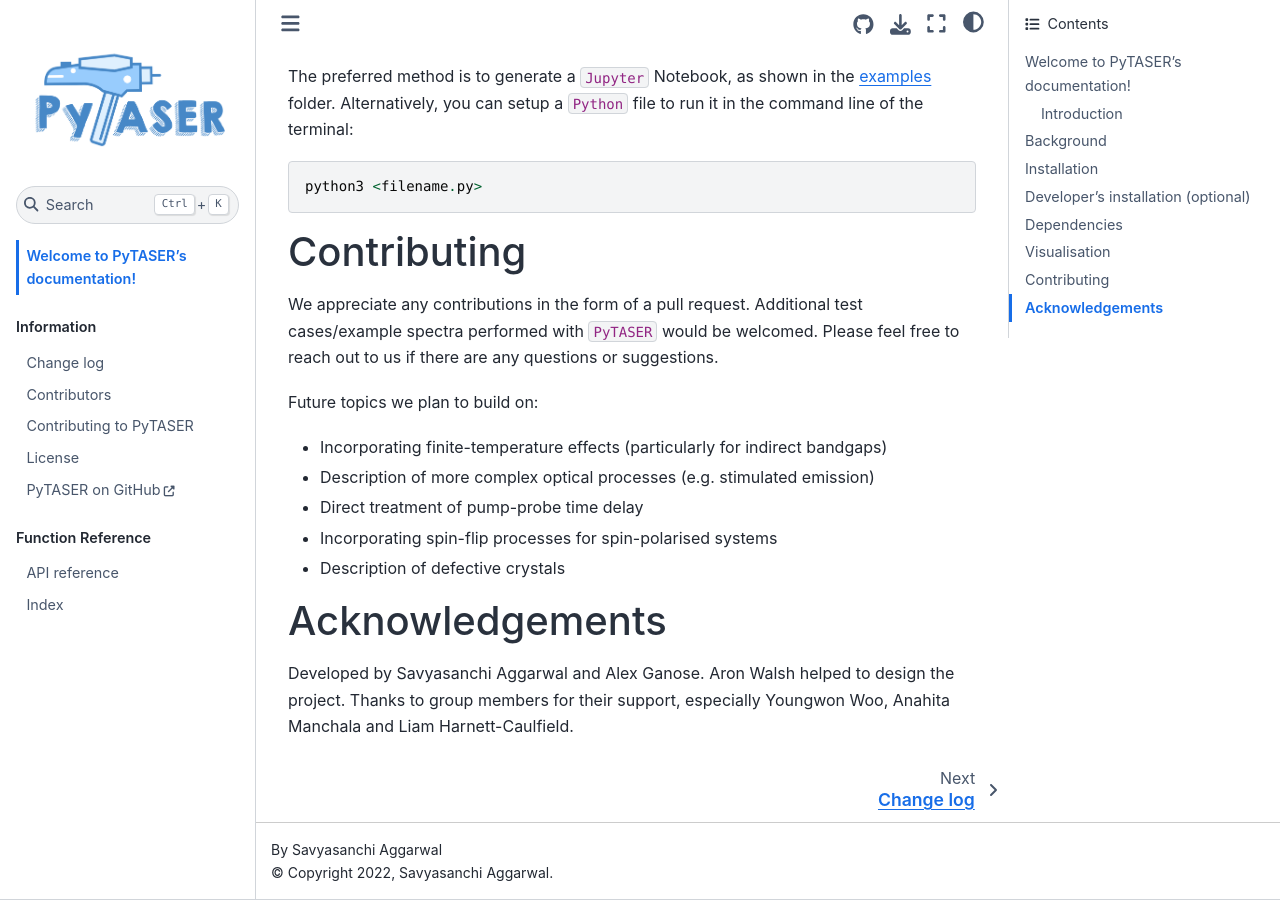
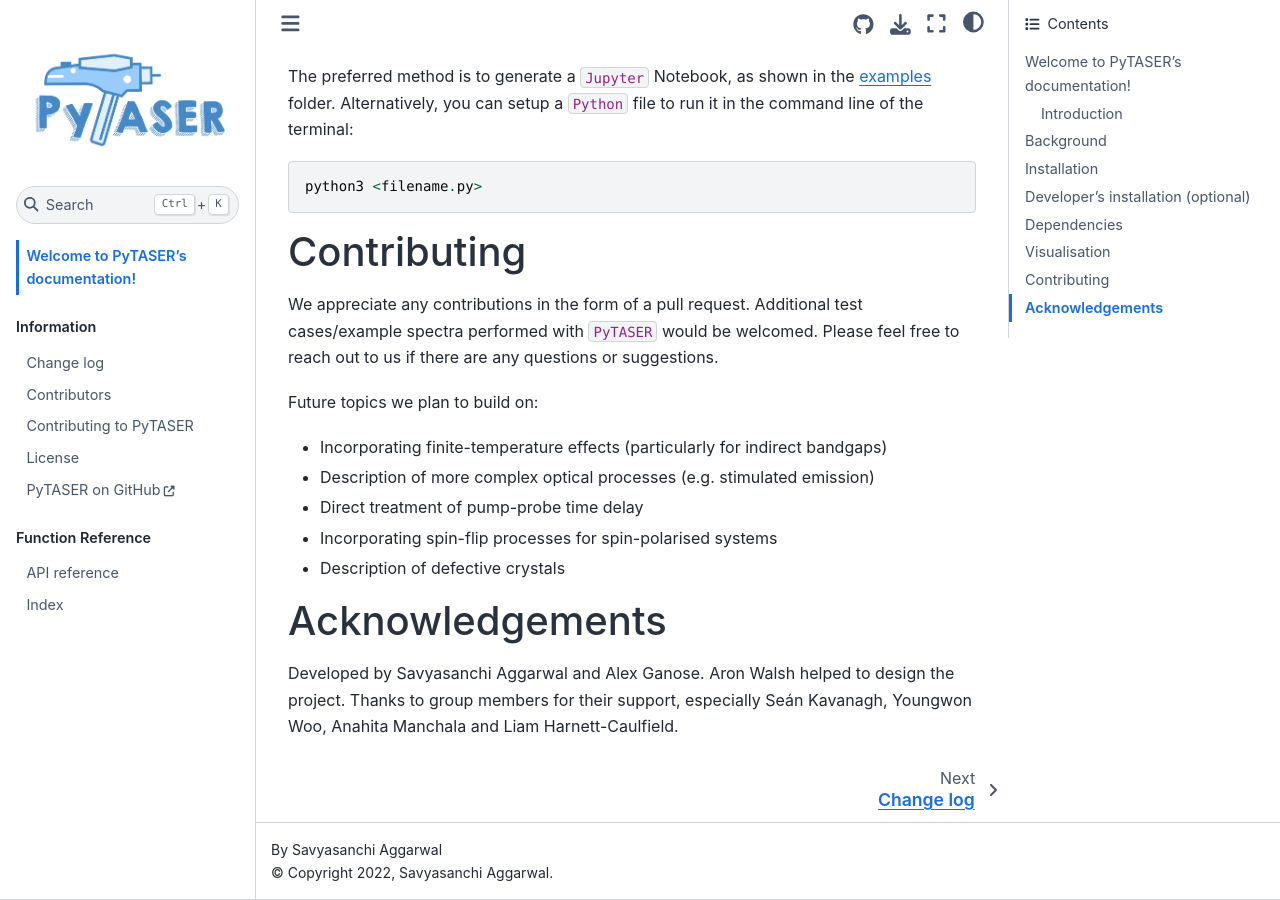
Before and after one commit to WMD-group/PyTASER, a Sphinx documentation site: the page built from docs/source/index.rst, in a window 1280 px wide and 900 px high, scrolled down 2099 px. Built offline with Sphinx 7.4.7 and the Sphinx Book theme 1.1.4, drawn with Linux system fonts in a browser that asks for light colours; pages that are not in the unit, such as notebooks, are missing from menus.

Commit message:
update jdos eqn and contribution list

```diff
--- a/docs/source/index.rst
+++ b/docs/source/index.rst
@@ -130,7 +130,7 @@
 Acknowledgements
 ================
 
-Developed by Savyasanchi Aggarwal and Alex Ganose. Aron Walsh helped to design the project. Thanks to group members for their support, especially Youngwon Woo, Anahita Manchala and Liam Harnett-Caulfield.
+Developed by Savyasanchi Aggarwal and Alex Ganose. Aron Walsh helped to design the project. Thanks to group members for their support, especially Seán Kavanagh, Youngwon Woo, Anahita Manchala and Liam Harnett-Caulfield.
 
 
 .. toctree::
```
Also changed, not shown: docs/source/contributors.rst (+14 -0 lines), 1 other file.
